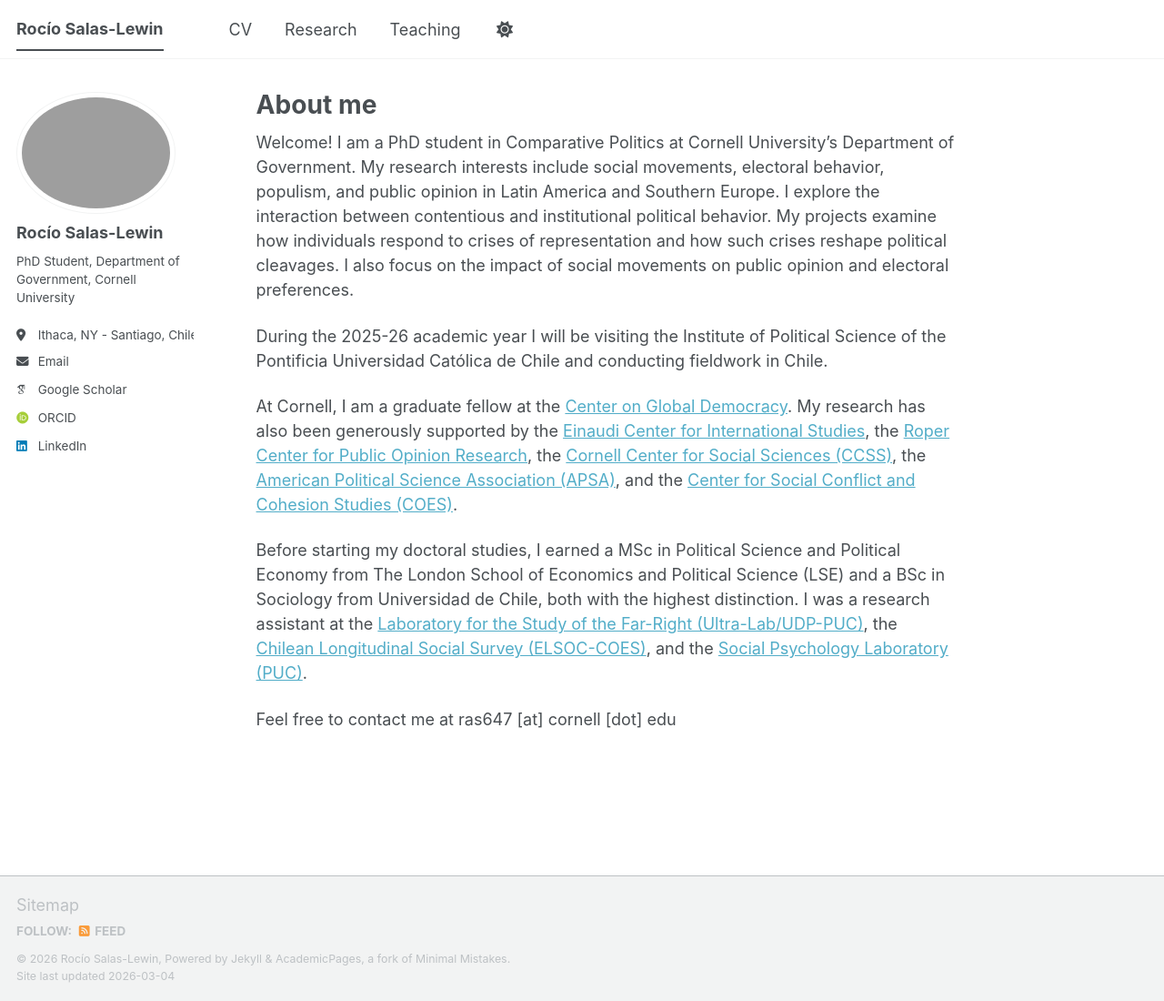
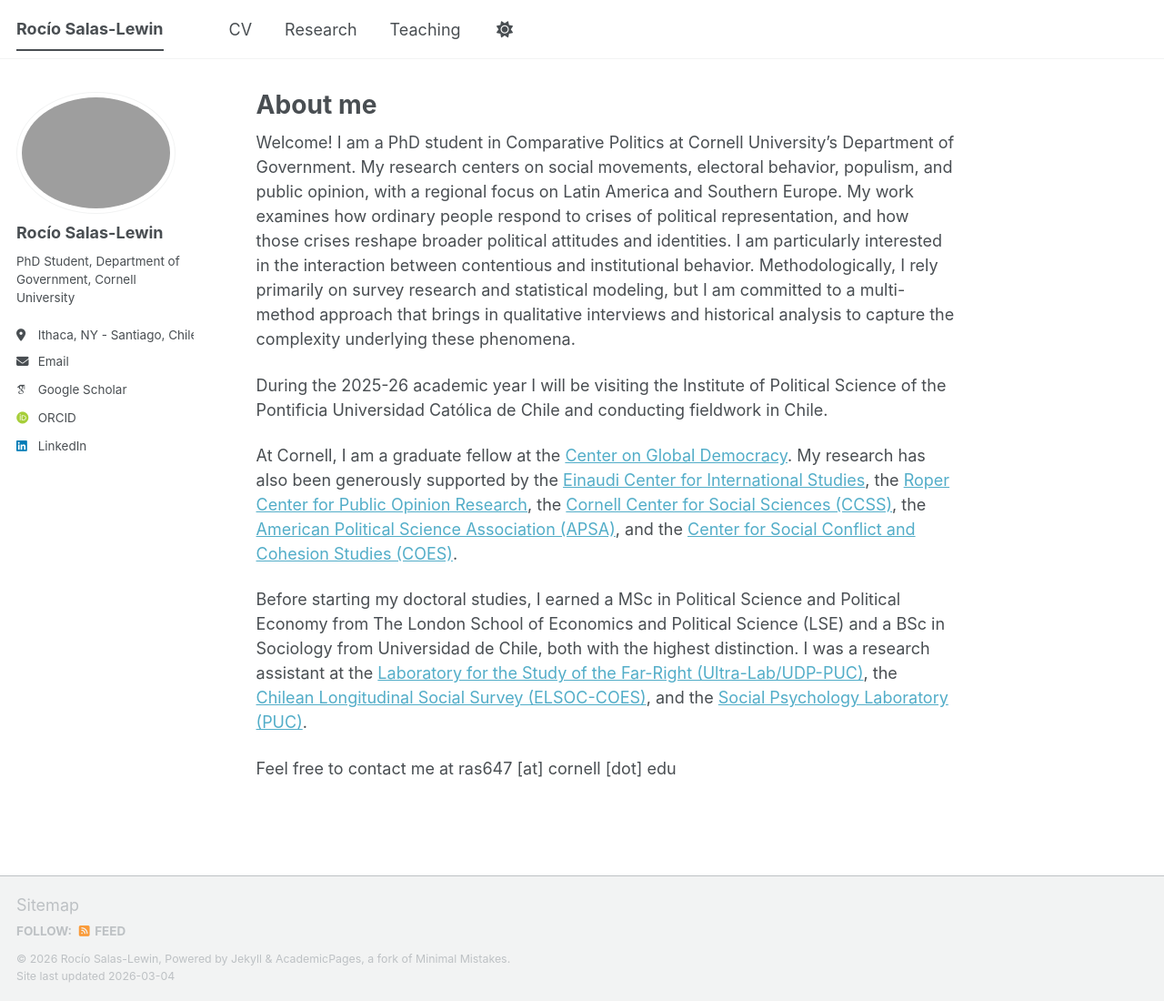
Before and after one commit to rsalaslewin/rsalaslewin.github.io, a Jekyll site: the page built from _pages/about.md, in a window 1280 px wide and 1100 px high. Shown: the whole window at 91% size. Built offline with Jekyll 4.4.1, drawn with Linux system fonts in a browser that asks for light colours; some web fonts are replaced; a script bundle is joined from its source files by our own code; library files that are not in the unit come from our copies.

Commit message:
Update about.md

```diff
--- a/_pages/about.md
+++ b/_pages/about.md
@@ -7,7 +7,7 @@ redirect_from:
   - /about.html
 ---
 
-Welcome! I am a PhD student in Comparative Politics at Cornell University's Department of Government. My research interests include social movements, electoral behavior, populism, and public opinion in Latin America and Southern Europe. I explore the interaction between contentious and institutional political behavior. My projects examine how individuals respond to crises of representation and how such crises reshape political cleavages. I also focus on the impact of social movements on public opinion and electoral preferences.
+Welcome! I am a PhD student in Comparative Politics at Cornell University's Department of Government. My research centers on social movements, electoral behavior, populism, and public opinion, with a regional focus on Latin America and Southern Europe. My work examines how ordinary people respond to crises of political representation, and how those crises reshape broader political attitudes and identities. I am particularly interested in the interaction between contentious and institutional behavior. Methodologically, I rely primarily on survey research and statistical modeling, but I am committed to a multi-method approach that brings in qualitative interviews and historical analysis to capture the complexity underlying these phenomena.
 
 During the 2025-26 academic year I will be visiting the Institute of Political Science of the Pontificia Universidad Católica de Chile and conducting fieldwork in Chile.
 
```
